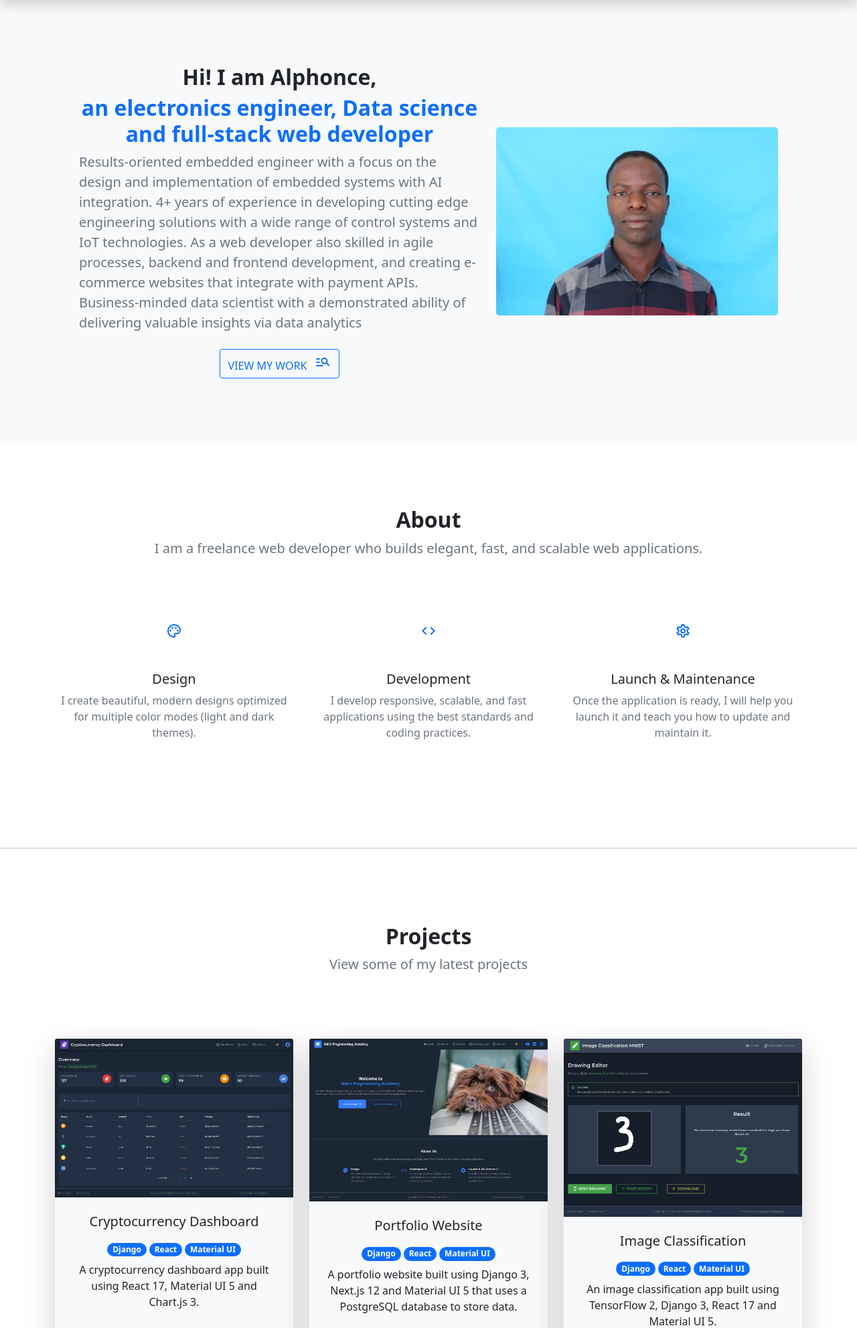
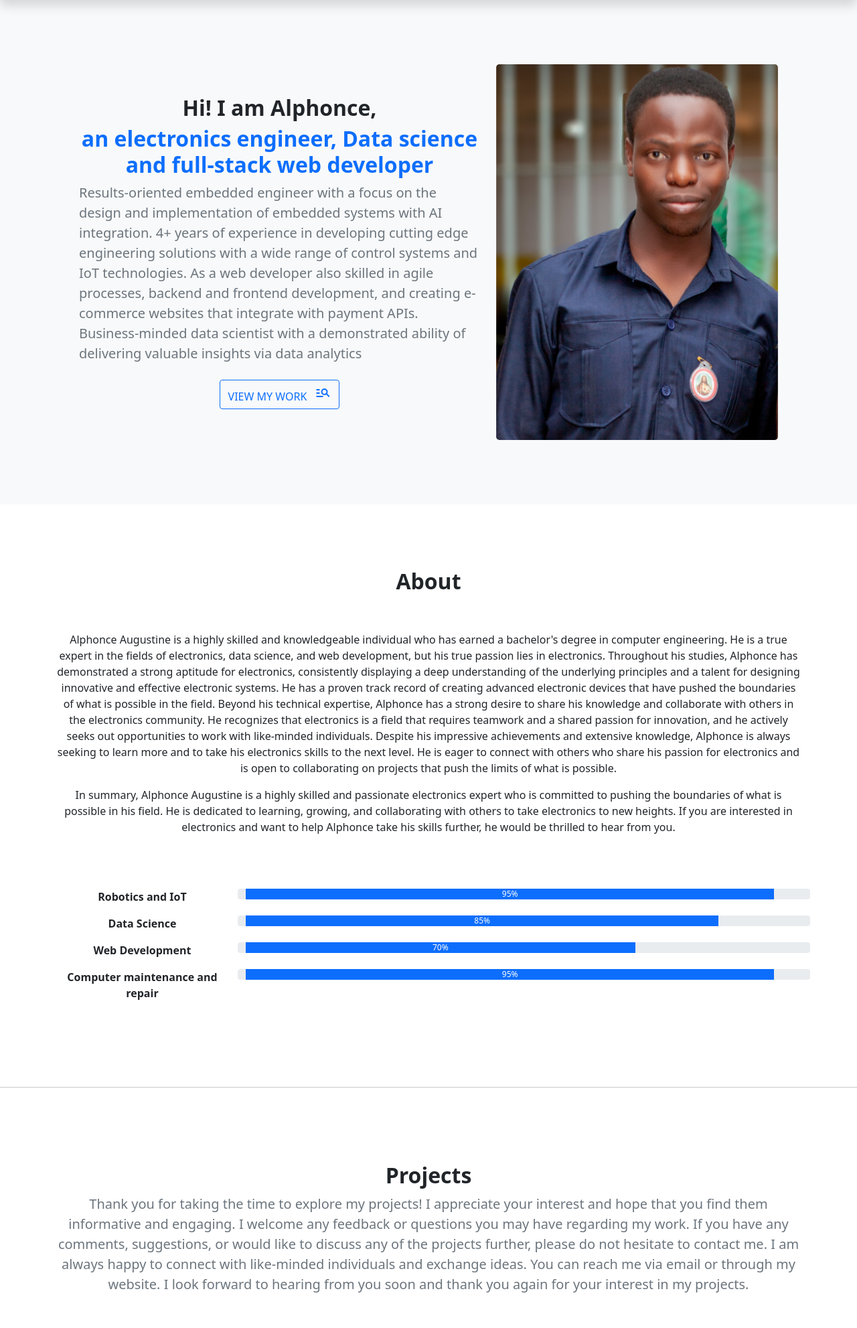
Before and after one commit to Alphonce2018/my-resume, a Flask app: page / in a window 1280 px wide. Shown: the part 58-2041 px from the top of the page at 67% size. Run offline with Flask 2, Linux system fonts and the light colour scheme.

Commit message:
Project finished

```diff
--- a/templates/index.html
+++ b/templates/index.html
@@ -90,7 +90,7 @@ insights via data analytics
               </div>
             </div>
             <div class="col-xl-5 col-xxl-6 justify-content-center">
-              <img class="img-fluid rounded-3 my-5" src="{{url_for('static',filename='images/me.jpg')}}" alt="Hero Image">
+              <img class="img-fluid rounded-3 my-5" src="{{url_for('static',filename='images/hi.png')}}" alt="Hero Image">
             </div>
           </div>
         </div>
@@ -105,38 +105,45 @@ insights via data analytics
             <div class="row justify-content-center">
               <h2 class="fw-bold">About</h2>
               <p class="lead text-muted mb-5">
-                I am a freelance web developer who builds elegant, fast, and scalable web applications.
+               <p>Alphonce Augustine is a highly skilled and knowledgeable individual who has earned a bachelor's degree in computer engineering. He is a true expert in the fields of electronics, data science, and web development, but his true passion lies in electronics. Throughout his studies, Alphonce has demonstrated a strong aptitude for electronics, consistently displaying a deep understanding of the underlying principles and a talent for designing innovative and effective electronic systems. He has a proven track record of creating advanced electronic devices that have pushed the boundaries of what is possible in the field.
+Beyond his technical expertise, Alphonce has a strong desire to share his knowledge and collaborate with others in the electronics community. He recognizes that electronics is a field that requires teamwork and a shared passion for innovation, and he actively seeks out opportunities to work with like-minded individuals. Despite his impressive achievements and extensive knowledge, Alphonce is always seeking to learn more and to take his electronics skills to the next level. He is eager to connect with others who share his passion for electronics and is open to collaborating on projects that push the limits of what is possible.</p>
+<br>
+<p>In summary, Alphonce Augustine is a highly skilled and passionate electronics expert who is committed to pushing the boundaries of what is possible in his field. He is dedicated to learning, growing, and collaborating with others to take electronics to new heights. If you are interested in electronics and want to help Alphonce take his skills further, he would be thrilled to hear from you.</p>
               </p>
             </div>
           </div>
           <div class="container mb-5">
-            <div class="row">
-              <div class="col-lg-4 mx-auto mb-5">
-                <div class="d-flex mb-5 about">
-                  <span class="material-icons-outlined m-auto text-primary">palette</span>
+
+  <div class=row>
+    <div style = 'width: 25% '>
+      <p> <strong>Robotics and IoT</strong></p>
     </div>
-                <h5>Design</h5>
-                <p class="text-muted mb-0">
-                  I create beautiful, modern designs optimized for multiple color modes (light and dark themes).
-                </p>
+    <div style='width:75%'class="progress" role="progress-bar" aria-label="Example with label" aria-valuenow="95" aria-valuemin="0" aria-valuemax="100">
+  <div class="progress-bar" style="width: 95%">95%</div>
 </div>
-              <div class="col-lg-4 mx-auto mb-5">
-                <div class="d-flex mb-5 about">
-                  <span class="material-icons-outlined m-auto text-primary">code</span>
   </div>
-                <h5>Development</h5>
-                <p class="text-muted mb-0">
-                  I develop responsive, scalable, and fast applications using the best standards and coding practices.
-                </p>
+        <div class=row>
+    <div style = 'width: 25% '>
+      <p><strong>Data Science</strong></p>
     </div>
-              <div class="col-lg-4 mx-auto mb-5">
-                <div class="d-flex mb-5 about">
-                  <span class="material-icons-outlined m-auto text-primary">settings</span>
+    <div style='width:75%'class="progress" role="progressbar" aria-label="Example with label" aria-valuenow="85" aria-valuemin="0" aria-valuemax="100">
+  <div class="progress-bar" style="width: 85%">85%</div>
 </div>
-                <h5>Launch & Maintenance</h5>
-                <p class="text-muted mb-0">
-                  Once the application is ready, I will help you launch it and teach you how to update and maintain it.
-                </p>
+  </div>
+             <div class=row>
+    <div style = 'width: 25% '>
+      <p> <strong>Web Development</strong></p>
+    </div>
+    <div style='width:75%'class="progress" role="progressbar" aria-label="Example with label" aria-valuenow="70" aria-valuemin="0" aria-valuemax="100">
+  <div class="progress-bar" style="width: 70%">70%</div>
+</div>
+  </div>
+             <div class=row>
+    <div style = 'width: 25% '>
+      <p> <strong>Computer maintenance and repair</strong></p>
+    </div>
+    <div style='width:75%'class="progress" role="progressbar" aria-label="Example with label" aria-valuenow="95" aria-valuemin="0" aria-valuemax="100">
+  <div class="progress-bar" style="width: 95%">95%</div>
 </div>
   </div>
           </div>
@@ -151,87 +158,67 @@ insights via data analytics
             <div class="row justify-content-center">
               <h2 class="fw-bold">Projects</h2>
               <p class="lead text-muted mb-5">
-                View some of my latest projects
+               Thank you for taking the time to explore my projects! I appreciate your interest and hope that you find them informative and engaging.
+
+I welcome any feedback or questions you may have regarding my work. If you have any comments, suggestions, or would like to discuss any of the projects further, please do not hesitate to contact me. I am always happy to connect with like-minded individuals and exchange ideas.
+
+You can reach me via email or through my website. I look forward to hearing from you soon and thank you again for your interest in my projects.
               </p>
             </div>
           </div>
           <div class="container mb-5">
             <div class="row">
-              <div class="col-lg-4 mx-auto mb-5">
-                <div class="card h-100 shadow-lg border-0 bg-light">
-                  <img class="card-img-top" src="images/project1.png" alt="Project 1">
-                  <div class="card-body p-4">
-                    <h5 class="card-title mb-3">Cryptocurrency Dashboard</h5>
-                    <div class="mb-2">
-                      <div class="badge bg-primary rounded-pill">Django</div>
-                      <div class="badge bg-primary rounded-pill">React</div>
-                      <div class="badge bg-primary rounded-pill">Material UI</div>
-                    </div>
-                    <p class="card-text">
-                      A cryptocurrency dashboard app built using React 17, Material UI 5 and Chart.js 3.
+              <div class="col-lg-6 mx-auto mb-5">
+                <div class="card" >
+  <img src="{{url_for('static', filename='images/elephant.JPG')}}" class="card-img-top" alt="Elephant picture">
+  <div class="card-body">
+    <h5 class="card-title">Game reserve spy camera</h5>
+    <p class="card-text">The increasing cases of human-elephant conflicts have become a major concern in many
+parts of the world, particularly in areas where human populations are expanding into
+elephant habitats. One effective way to address this problem is to use spy cameras to
+detect elephant attacks. Spy cameras can provide valuable information about elephant
+behavior and movements, allowing for early warning and proactive measures to be
+taken to prevent human-elephant conflicts.
 </p>
-                  </div>
-                  <div class="card-footer bg-transparent mb-3">
-                    <a
-                      class="btn btn-outline-primary btn-sm text-uppercase"
-                      href="https://github.com/BobsProgrammingAcademy/cryptocurrency-dashboard"
-                      target="_blank"
-                    >
-                      <span class="material-icons-outlined me-1">code</span>
-                      Source Code
-                    </a>
+    <a href="https://wa.me/+255759331878" class="btn btn-primary" target="_blank" rel="noopener noreferrer">Contact me</a>
   </div>
 </div>
               </div>
-              <div class="col-lg-4 mx-auto mb-5">
-                <div class="card h-100 shadow-lg border-0 bg-light">
-                  <img class="card-img-top" src="images/project2.png" alt="Project 2">
-                  <div class="card-body p-4">
-                    <h5 class="card-title mb-3">Portfolio Website</h5>
-                    <div class="mb-2">
-                      <div class="badge bg-primary rounded-pill">Django</div>
-                      <div class="badge bg-primary rounded-pill">React</div>
-                      <div class="badge bg-primary rounded-pill">Material UI</div>
-                    </div>
-                    <p class="card-text">
-                      A portfolio website built using Django 3, Next.js 12 and Material UI 5 that uses a PostgreSQL database to store data.
+                <div class="col-lg-6 mx-auto mb-5">
+                <div class="card" >
+  <img src="{{url_for('static', filename='images/deforestation.jpg')}}" class="card-img-top" alt="Deforestation picture">
+  <div class="card-body">
+    <h5 class="card-title">Illegal Deforestation Detection</h5>
+    <p class="card-text">Deforestation is a major environmental concern that leads to the loss of forests and wildlife habitats, soil erosion, and climate change. Illegal deforestation, in particular, is a major problem that occurs when individuals or companies cut down trees without proper permits or authorization. This project aims to develop a system that can detect illegal deforestation using chainsaw sound detection using machine learning algorithms.
 </p>
-                  </div>
-                  <div class="card-footer bg-transparent mb-3">
-                    <a
-                      class="btn btn-outline-primary btn-sm text-uppercase"
-                      href="https://github.com/BobsProgrammingAcademy/portfolio-website"
-                      target="_blank"
-                    >
-                      <span class="material-icons-outlined me-1">code</span>
-                      Source Code
-                    </a>
+     <a href="https://wa.me/+255759331878" class="btn btn-primary" target="_blank" rel="noopener noreferrer">Contact me</a>
   </div>
 </div>
               </div>
-              <div class="col-lg-4 mx-auto mb-5">
-                <div class="card h-100 shadow-lg border-0 bg-light">
-                  <img class="card-img-top" src="images/project3.png" alt="Project 3">
-                  <div class="card-body p-4">
-                    <h5 class="card-title mb-3">Image Classification</h5>
-                    <div class="mb-2">
-                      <div class="badge bg-primary rounded-pill">Django</div>
-                      <div class="badge bg-primary rounded-pill">React</div>
-                      <div class="badge bg-primary rounded-pill">Material UI</div>
             </div>
-                    <p class="card-text">
-                      An image classification app built using TensorFlow 2, Django 3, React 17 and Material UI 5.
+             <div class="row">
+              <div class="col-lg-6 mx-auto mb-5">
+                <div class="card" >
+  <img src="{{url_for('static', filename='images/smart.jpg')}}" class="card-img-top" alt="Smart Home">
+  <div class="card-body">
+    <h5 class="card-title">Smart Homes</h5>
+    <p class="card-text">In recent years, technology has advanced to the point where it has become possible to have a fully automated home that can be controlled with the touch of a button or a voice command. This concept, known as a smart home, is becoming increasingly popular among homeowners who are looking to enhance their daily living experience with the latest technology. A smart home is a house that is equipped with electronic devices that can be remotely controlled through the internet. The devices in a smart home can include lighting, heating, air conditioning, security, entertainment, and more.
 </p>
+    <a href="https://wa.me/+255759331878" class="btn btn-primary" target="_blank" rel="noopener noreferrer">Contact me</a>
   </div>
-                  <div class="card-footer bg-transparent mb-3">
-                    <a
-                      class="btn btn-outline-primary btn-sm text-uppercase"
-                      href="https://github.com/BobsProgrammingAcademy/image-classification-mnist"
-                      target="_blank"
-                    >
-                      <span class="material-icons-outlined me-1">code</span>
-                      Source Code
-                    </a>
+</div>
+              </div>
+                <div class="col-lg-6 mx-auto mb-5">
+                <div class="card" >
+  <img src="{{url_for('static', filename='images/ecommerce.jpg')}}" class="card-img-top" alt="Store">
+  <div class="card-body">
+    <h5 class="card-title">E-Commerce website</h5>
+    <p class="card-text">E-commerce, or electronic commerce, has become increasingly popular over the past few years, with more and more businesses moving their operations online. E-commerce refers to the buying and selling of products and services over the internet, rather than in physical stores. There are several reasons why e-commerce has become so popular.
+
+Convenience is one of the primary reasons for the rise of e-commerce. Consumers can shop for products from the comfort of their own homes, without the need to travel to physical stores. This is particularly appealing for people who live in rural areas, or for those who have busy schedules and find it difficult to make time for shopping. Additionally, e-commerce allows people to shop outside of traditional store hours, since online stores are always open.
+</p>
+  <p> This project is still underdevelopment</p>
+     <a href="https://wa.me/+255759331878" class="btn btn-primary" target="_blank" rel="noopener noreferrer">Contact Me </a>
   </div>
 </div>
               </div>
@@ -242,63 +229,6 @@ insights via data analytics
 
         <hr>
 
-        <!-- Testimonials -->
-        <section id="testimonials" class="text-center py-5">
-          <div class="container py-5">
-            <div class="row justify-content-center">
-              <h2 class="fw-bold">Testimonials</h2>
-              <p class="lead text-muted mb-5">
-                Check what clients have said about my work
-              </p>
-            </div>
-          </div>
-          <div class="container mb-5">
-            <div class="row">
-              <div class="col-lg-4 mx-auto mb-5">
-                <div class="text-center fs-4 fst-italic mb-4 px-2">
-                  Lorem ipsum dolor sit amet, consectetur adipiscing elit. Ut quis elit ut tellus tempus pharetra.
-                </div>
-                <div class="d-flex align-items-center justify-content-center testimonial">
-                  <img class="rounded-circle me-3" src="images/user1.png" alt="User 1">
-                  <div class="fw-bold">
-                    Amy Jones
-                    <span class="text-primary mx-1">/</span>
-                    CEO, Company 1
-                  </div>
-                </div>
-              </div>
-              <div class="col-lg-4 mx-auto mb-5">
-                <div class="text-center fs-4 fst-italic mb-4 px-2">
-                  Lorem ipsum dolor sit amet, consectetur adipiscing elit. Ut quis elit ut tellus tempus pharetra.
-                </div>
-                <div class="d-flex align-items-center justify-content-center testimonial">
-                  <img class="rounded-circle me-3" src="images/user2.png" alt="User 2">
-                  <div class="fw-bold">
-                    James Smith
-                    <span class="text-primary mx-1">/</span>
-                    CEO, Company 2
-                  </div>
-                </div>
-              </div>
-              <div class="col-lg-4 mx-auto mb-5">
-                <div class="text-center fs-4 fst-italic mb-4 px-2">
-                  Lorem ipsum dolor sit amet, consectetur adipiscing elit. Ut quis elit ut tellus tempus pharetra.
-                </div>
-                <div class="d-flex align-items-center justify-content-center testimonial">
-                  <img class="rounded-circle me-3" src="images/user3.png" alt="User 3">
-                  <div class="fw-bold">
-                    Mary Richards
-                    <span class="text-primary mx-1">/</span>
-                    CEO, Company 3
-                  </div>
-                </div>
-              </div>
-            </div>
-          </div>
-        </section>
-        <!-- End Testimonials -->
-
-        <hr>
 
         <!-- Contact -->
         <section id="contact" class="text-center py-5">
@@ -306,28 +236,31 @@ insights via data analytics
             <div class="row justify-content-center">
               <h2 class="fw-bold">Contact</h2>
               <p class="lead text-muted mb-5">
-                Do you need a full-stack web developer? I would love to hear from you.
+                 I would love to hear from you.
               </p>
             </div>
           </div>
           <div class="container mb-5">
             <div class="row">
-              <div class="col-xl-5 col-xxl-6 mb-5">
+              <div class='col-4'>
                 <div id="map"></div>
               </div>
-              <div class="col-lg-8 col-xl-7 col-xxl-6 mb-5">
+              <div class="col-4">
                 <div class="mb-5">
                   <h6 class="text-uppercase mb-2">Address</h6>
-                  <p class="lead mb-0">Dublin, Ireland</p>
+                  <p class="lead mb-0">12 Butiama, Bariadi Simiyu 39104</p>
                 </div>
                 <div class="mb-5">
                   <h6 class="text-uppercase mb-2">Phone</h6>
-                  <p class="lead mb-0">123123123</p>
+                  <p class="lead mb-0">+255759331878</p>
                 </div>
                 <div class="mb-5">
                   <h6 class="text-uppercase mb-2">Email</h6>
-                  <p class="lead mb-0">bobsprogrammingacademy@gmail.com</p>
+                  <p class="lead mb-0">alphonceagustin@gmail.com</p>
                 </div>
+              </div>
+              <div class="col-4">
+                <div id="map"></div>
               </div>
             </div>
           </div>
@@ -341,7 +274,7 @@ insights via data analytics
     <!-- Footer -->
     <footer class="text-center py-4">
       <div class="container px-5 mb-2">
-        Copyright &copy; 2022 Bob's Programming Academy.
+        Copyright &copy; 2023 Alphonce Augustine.
       </div>
     </footer>
     <!-- End Footer -->
--- /dev/null
+++ b/templates/requirements.txt
@@ -0,0 +1,2 @@
+gunicorn
+Flask
```
Also changed, not shown: static/images/deforestation.jpg (added), static/images/ecommerce.jpg (added), static/images/elephant.JPG (added), static/images/hi.png (added), static/images/smart.jpg (added). Lines whose indentation alone changed are shown as unchanged.
